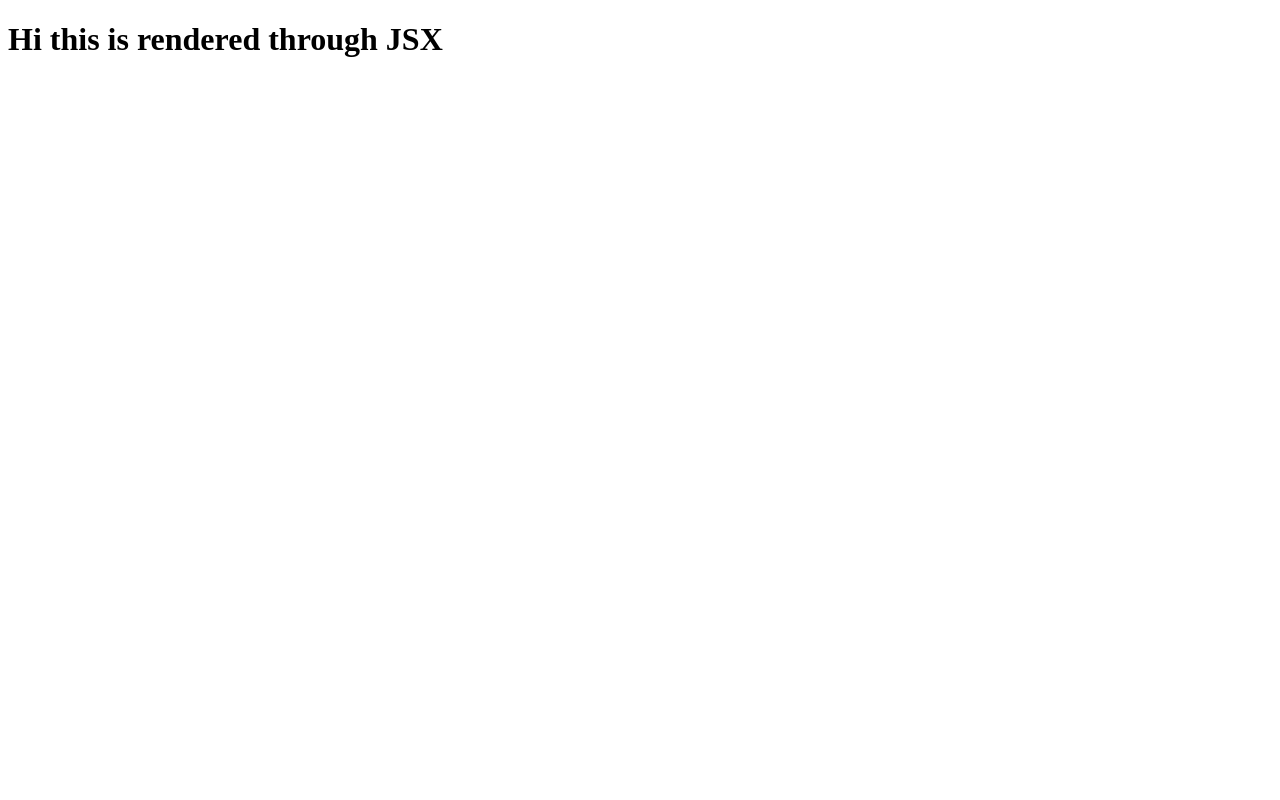
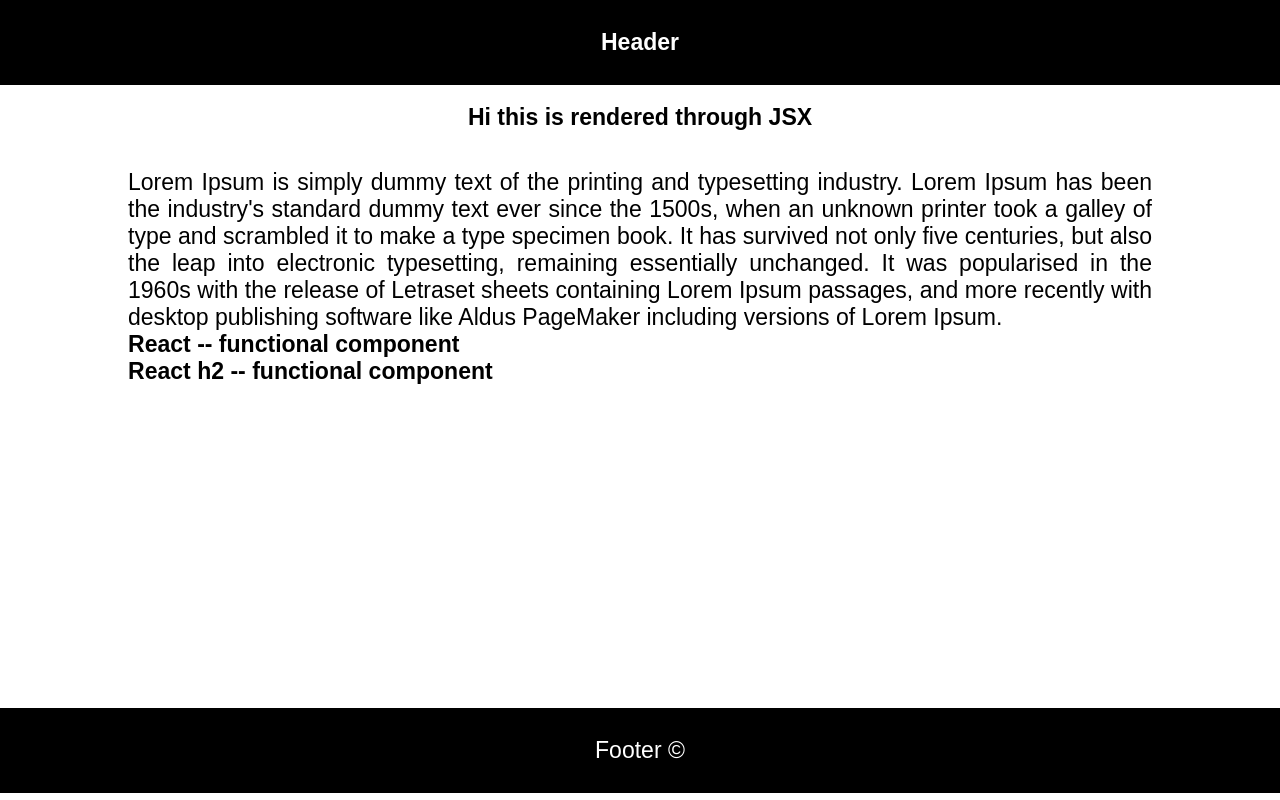
Before and after one commit to Gupta-Sanskriti/ReactJS, a React app: page / in a window 1280 px wide. Built offline with nearby package versions, Linux system fonts and the light colour scheme.

Commit message:
added styles and biforcated the old and new app code

```diff
--- a/app.js
+++ b/app.js
@@ -20,54 +20,57 @@
 import React from "react";
 import ReactDOM from "react-dom/client";
 
-const heading = React.createElement(
-  "h1",
-  { id: "heading ", key: "key1" },
-  "Hello"
-);
-const heading2 = React.createElement(
-  "h2",
-  {
-    name: "sanskriti",
-    age: "23",
-    key: "key2",
-  },
-  "sanskriti"
-);
-
+// Variables
+let str = "sanskriti"
 
 // JSX
 const jsxHeading = (
-  <h1 id="newJSXheading" key="jsxKey">
+  <h1 id="newJSXheading" key={"jsxKey"}>
     Hi this is rendered through JSX
   </h1>
 );
 
-let str = "sanskriti"
-
 const JsxHeading2 = ()=>{
   return (
-    <h2 id="newJSXheading2" key="jsxKey2">
-      Hi this is rendered through JSX 2
-    </h2>
+    <p id="newJSXheading2" key={"jsxKey2"}>
+      Lorem Ipsum is simply dummy text of the printing and typesetting industry. Lorem Ipsum has been the industry's standard dummy text ever since the 1500s, when an unknown printer took a galley of type and scrambled it to make a type specimen book. It has survived not only five centuries, but also the leap into electronic typesetting, remaining essentially unchanged. It was popularised in the 1960s with the release of Letraset sheets containing Lorem Ipsum passages, and more recently with desktop publishing software like Aldus PageMaker including versions of Lorem Ipsum.
+    </p>
   );
 }
 
+const HeaderComponent = () =>{
+  return (<h1 id="header" key="head-key">Header</h1>);
+}
+
 // functional component-->
-const headerComponent = () =>{
+const ContainerComponent = () =>{
   return (
-    <div>
+    <div id="body-container" key="body-cont">
       {/* multiline comment in JSX */}
-      {[<JsxHeading2 key = "hello"></JsxHeading2>, `${str} ${1+2}`] }
-      <h1 key = "sans1">React -- functional component</h1>
-      <h2 key = "sans2">React h2 -- functional component</h2>
+      <JsxHeading2 key = "hello"></JsxHeading2>
+      <h1 key = {"sans1"}>React -- functional component</h1>
+      <h2 key = {"sans2"}>React h2 -- functional component</h2>
     </div>
   );
 }
 
+const FooterComponent = () =>{
+  return (
+    <p id="footer" key="footer">Footer &#169; </p>
+  )
+}
+// we can call the functional component in few different ways
+// <HeaderComponent/>
+// HeaderComponent()
+// <HeaderComponent></HeaderComponent>
+
 const container = React.createElement("div", { id: "container" , key:"ds"}, [
-  jsxHeading, <headerComponent></headerComponent> //<headerComponent></headerComponent>
+  <HeaderComponent></HeaderComponent>,
+  jsxHeading,
+  <ContainerComponent></ContainerComponent>, //<headerComponent></headerComponent>
+  FooterComponent()
 ]);
+
 
 const root = ReactDOM.createRoot(document.getElementById("root"));
 root.render(container);
--- a/index.html
+++ b/index.html
@@ -4,6 +4,7 @@
     <meta charset="UTF-8" />
     <meta http-equiv="X-UA-Compatible" content="IE=edge" />
     <meta name="viewport" content="width=device-width, initial-scale=1.0" />
+    <link rel="stylesheet" href="./style.css">
     <!-- <script
       crossorigin
       src="https://unpkg.com/react@18/umd/react.development.js"
--- /dev/null
+++ b/style.css
@@ -0,0 +1,32 @@
+*{
+    padding:0;
+    margin:0;
+    font-family: Arial, Helvetica, sans-serif;
+    font-size:1.2rem;
+}
+body{
+    color: black;
+    margin:0;
+    padding:0;
+}
+
+#footer, #header{
+    height: 10%;
+    color: white;
+    background-color: black;
+    padding: 1.5rem;
+    text-align: center;
+}
+
+#body-container{
+    text-align: justify;
+    /* background-color: rgb(250, 244, 237); */
+    height: 65vh;
+    width: 80vw;
+    padding: 1rem;
+    margin:auto;
+}
+#newJSXheading, newJSXheading2{
+    padding:1rem;
+    text-align: center;
+}
```
Also changed, not shown: oldapp.js (+15 -4 lines).
